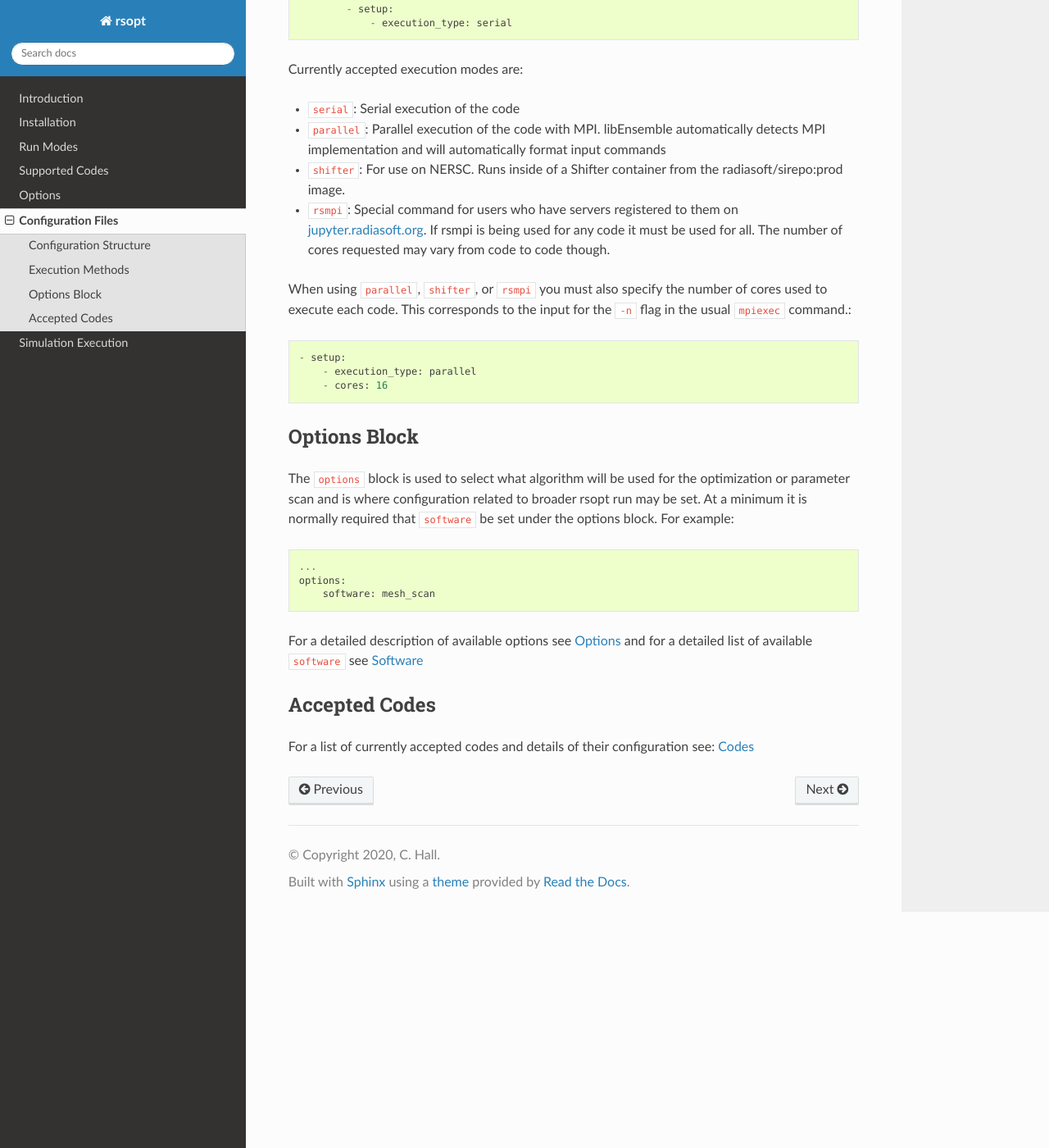
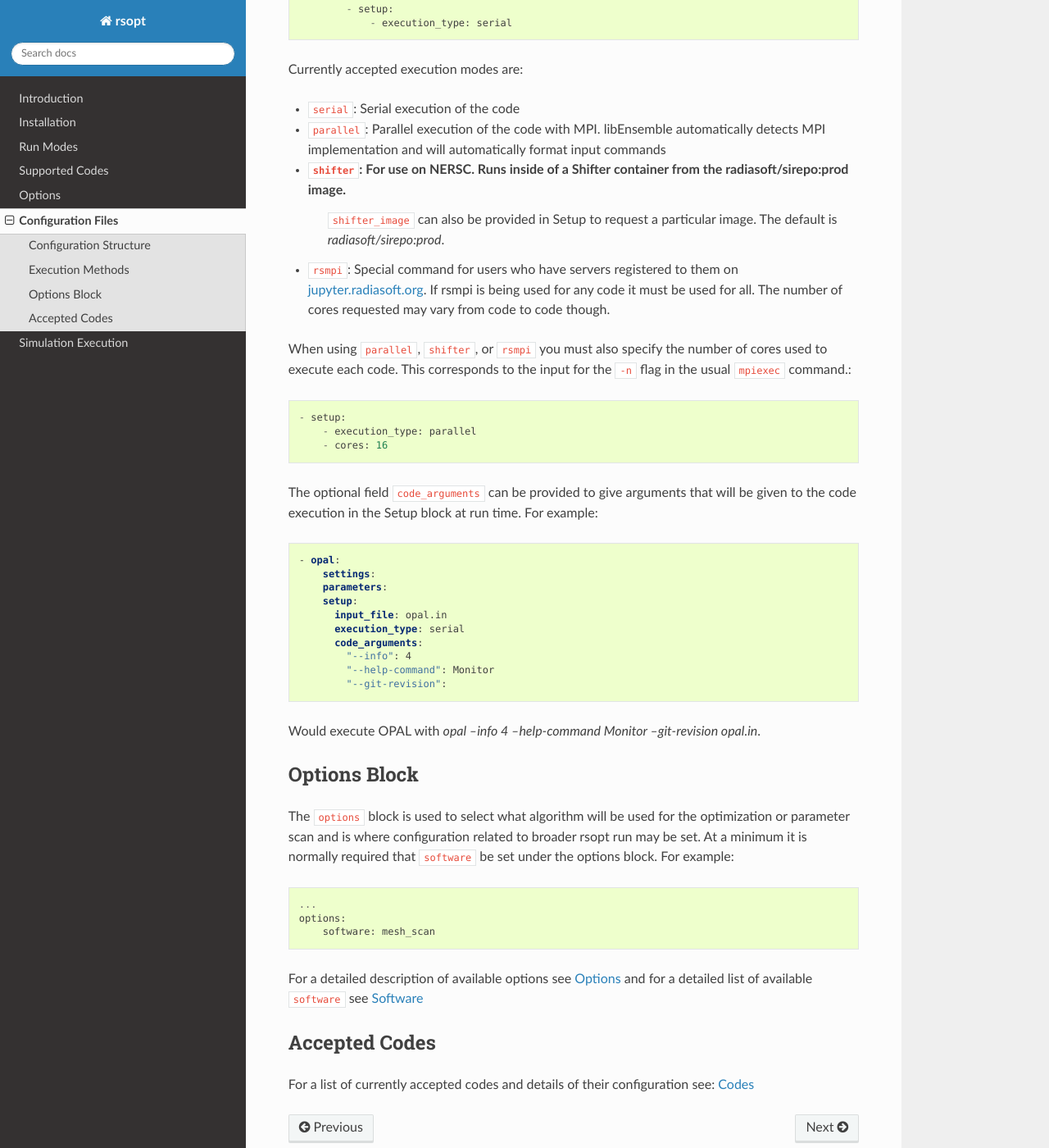
Before and after one commit to radiasoft/rsopt, a Sphinx documentation site: the page built from docs/configuration.rst, in a window 1280 px wide and 1400 px high, scrolled down 1613 px. Shown: the whole window at 82% size. Built offline with Sphinx 7.4.7 and the Read the Docs theme 2.0.0, drawn with Linux system fonts in a browser that asks for light colours.

Commit message:
Documentation for new Setup configuration fields

```diff
--- a/docs/configuration.rst
+++ b/docs/configuration.rst
@@ -80,6 +80,7 @@
 * ``serial``: Serial execution of the code
 * ``parallel``: Parallel execution of the code with MPI. libEnsemble automatically detects MPI implementation and will automatically format input commands
 * ``shifter``: For use on NERSC. Runs inside of a Shifter container from the radiasoft/sirepo:prod image.
+               ``shifter_image`` can also be provided in Setup to request a particular image. The default is `radiasoft/sirepo:prod`.
 * ``rsmpi``: Special command for users who have servers registered to them on jupyter.radiasoft.org_. If rsmpi is being used for any code it must be used for all. The number of cores requested may vary from code to code though.
 
 When using ``parallel``, ``shifter``, or ``rsmpi`` you must also specify the number of cores used to execute each code.
@@ -88,6 +89,25 @@
             - setup:
                 - execution_type: parallel
                 - cores: 16
+
+
+The optional field ``code_arguments`` can be provided to give arguments that will be given to the code execution
+in the Setup block at run time. For example:
+
+.. code-block:: yaml
+
+  - opal:
+      settings:
+      parameters:
+      setup:
+        input_file: opal.in
+        execution_type: serial
+        code_arguments:
+          "--info": 4
+          "--help-command": Monitor
+          "--git-revision":
+
+Would execute OPAL with `opal --info 4 --help-command Monitor --git-revision  opal.in`.
 
 .. _jupyter.radiasoft.org: https://jupyter.radiasoft.org/
 
```
